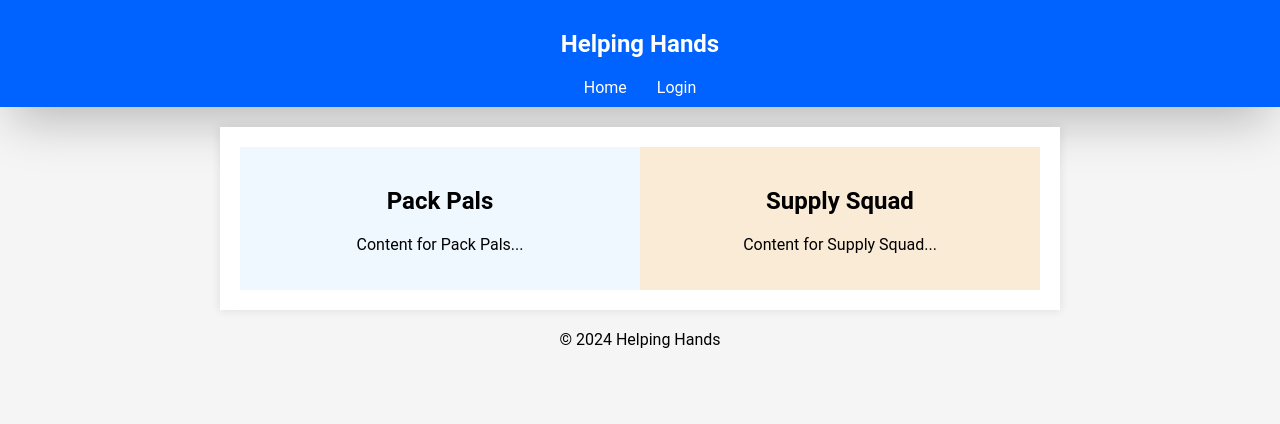
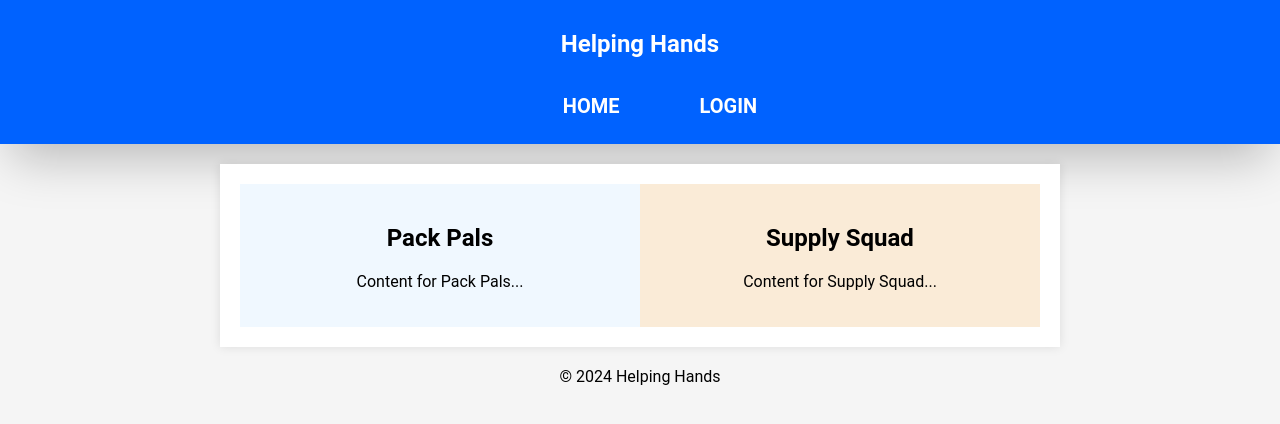
Before and after one commit to bocchial1/GrizzHacks, an Angular app in the folder Helping-Hands/: page / in a window 1280 px wide. Shown: the top 424 px of the page. Built offline with nearby package versions, Linux system fonts and the light colour scheme.

Commit message:
login and home page

```diff
--- a/Helping-Hands/package.json
+++ b/Helping-Hands/package.json
@@ -18,6 +18,7 @@
     "@angular/platform-browser": "^17.2.0",
     "@angular/platform-browser-dynamic": "^17.2.0",
     "@angular/router": "^17.2.0",
+    "@auth0/auth0-angular": "^2.2.3",
     "rxjs": "~7.8.0",
     "tslib": "^2.3.0",
     "zone.js": "~0.14.3"
--- a/Helping-Hands/src/app/app.component.css
+++ b/Helping-Hands/src/app/app.component.css
@@ -14,9 +14,53 @@ nav {
     flex-direction: column;
 
     box-shadow: rgba(0, 0, 0, 0.25) 0px 25px 50px -12px;
+}
+
+.nav-links a {
+    position: relative;
+    user-select: none;
+    font-size: 20px;
+    text-transform: uppercase;
+    cursor: pointer;
+    margin: 0 20px;
+
+}
+.nav-links a:before {
+    content: "";
+    position: absolute;
+    bottom: -10px;
+    left: 0px;
+    width: 100%;
+    height: 2px;
+    background: #fff;
+    box-shadow: 1px 1px 1px #000;
+    transform: scaleX(0);
+    transition: 400ms cubic-bezier(0.7, -0.6, 0.3, 1.2) transform;
+  }
+
+  nav a:hover {
+    background-color: #3c78d8;
+    border-radius: 5px;
+}
+
+nav a {
+    text-decoration: none;
+    color: #000000;
+    padding: 10px;
+    margin: 0 10px;
+    font-weight: bold;
+    font-size: 18px;
+}
+
+.nav-links {
+    list-style: none;
+    display: flex;
+    gap: 20px;
+}
 
 
-}
+
+
 
 
 nav a {
--- a/Helping-Hands/src/app/app.component.html
+++ b/Helping-Hands/src/app/app.component.html
@@ -2,16 +2,13 @@
   <div class="header-container">
     <h1>Helping Hands</h1>
   </div>
-  <div class="Menu Container">
-    <a routerLink="/" routerLinkActive="active" ariaCurrentWhenActive="page" >Home</a>
-    <a routerLink="/Login" routerLinkActive="active" ariaCurrentWhenActive="page">Login</a>
-  </div>
-
+  <ul class="nav-links">
+    <li class="item"><a routerLink="/">Home</a></li>
+    <li class="item"><a routerLink="/Login">Login</a></li>
+  </ul>
 </nav>
 <main>
-
   <router-outlet>
-
   </router-outlet>
 </main>
 <footer>
--- a/Helping-Hands/src/app/app.routes.ts
+++ b/Helping-Hands/src/app/app.routes.ts
@@ -11,5 +11,4 @@ export const routes: Routes = [
         path: 'Login',
         component: LoginComponent,
     },
-
 ];
--- a/Helping-Hands/src/app/login/login.component.html
+++ b/Helping-Hands/src/app/login/login.component.html
@@ -1,13 +1,4 @@
-<div class="login-container">
+<div class="container">
     <h2>Login</h2>
-
-    <form (ngSubmit)="onSubmit()">
-      <label for="username">Username:</label>
-
-
-      <label for="password">Password:</label>
-
-
-      <button type="submit">Login</button>
-    </form>
-  </div>
+    <!-- <button (click)="login()">Login</button> -->
+</div>
--- a/Helping-Hands/src/app/login/login.component.ts
+++ b/Helping-Hands/src/app/login/login.component.ts
@@ -6,13 +6,9 @@ import { Component } from '@angular/core';
   styleUrls: ['./login.component.css']
 })
 export class LoginComponent {
-  username: string = '';
-  password: string = '';
+  // constructor(public auth: AuthService) {}
 
-  onSubmit() {
-    // Add your login logic here
-    // For simplicity, we'll just log the credentials to the console
-    console.log('Username:', this.username);
-    console.log('Password:', this.password);
-  }
+  // login(): void {
+  //   this.auth.loginWithRedirect();
+  // }
 }
--- a/Helping-Hands/src/styles.css
+++ b/Helping-Hands/src/styles.css
@@ -16,6 +16,7 @@ body {
     padding: 20px;
     background-color: #fff;
     box-shadow: 0 0 10px rgba(0, 0, 0, 0.1);
+
 }
 html, body { height: 100%; }
 body { margin: 0; font-family: Roboto, "Helvetica Neue", sans-serif; }
```
Also changed, not shown: Helping-Hands/src/app/app.component.ts (+7 -3 lines), Helping-Hands/src/app/home/home.component.ts (+6 -3 lines), 1 other file (tests, documents, lock files or other folders).
